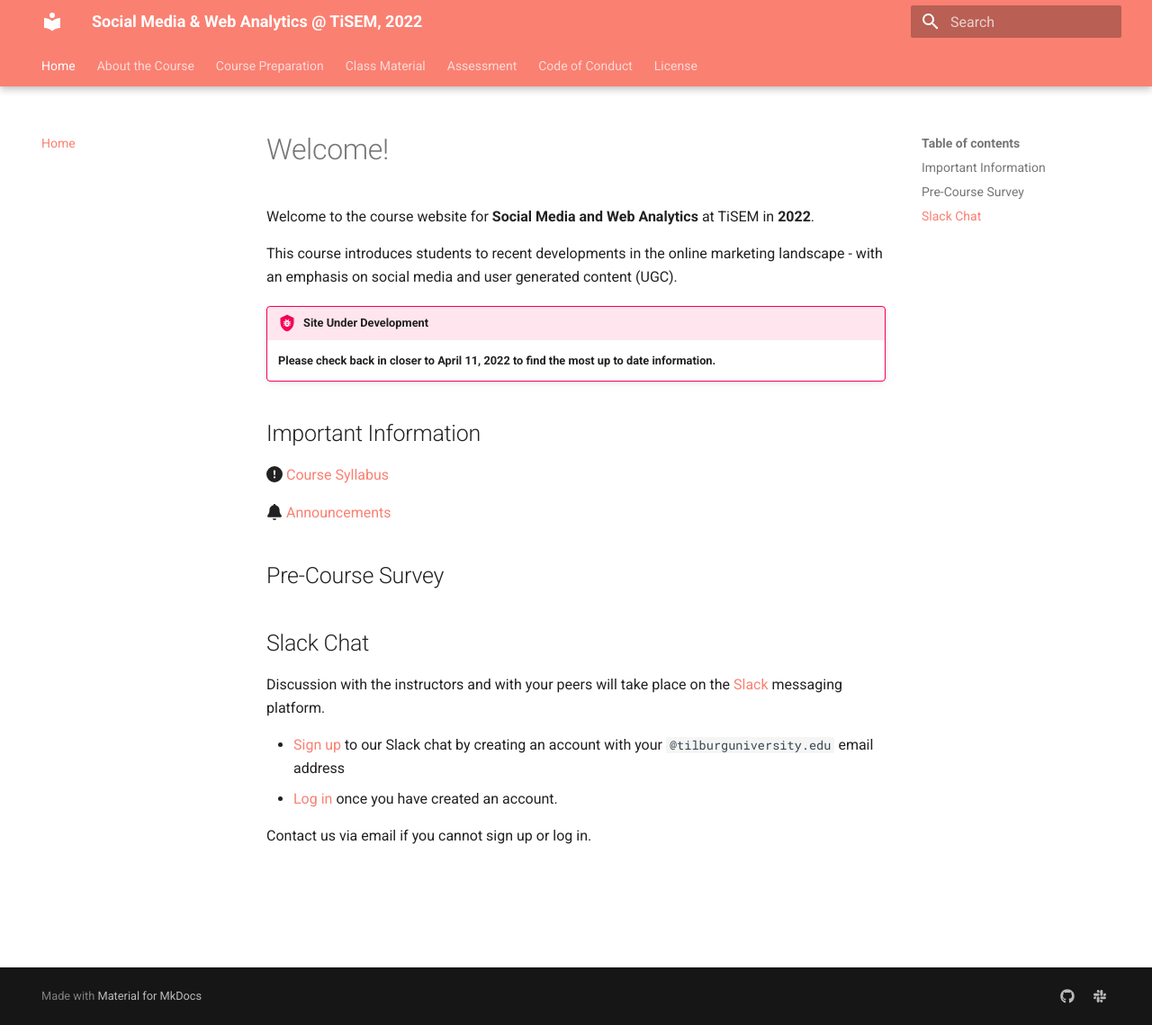
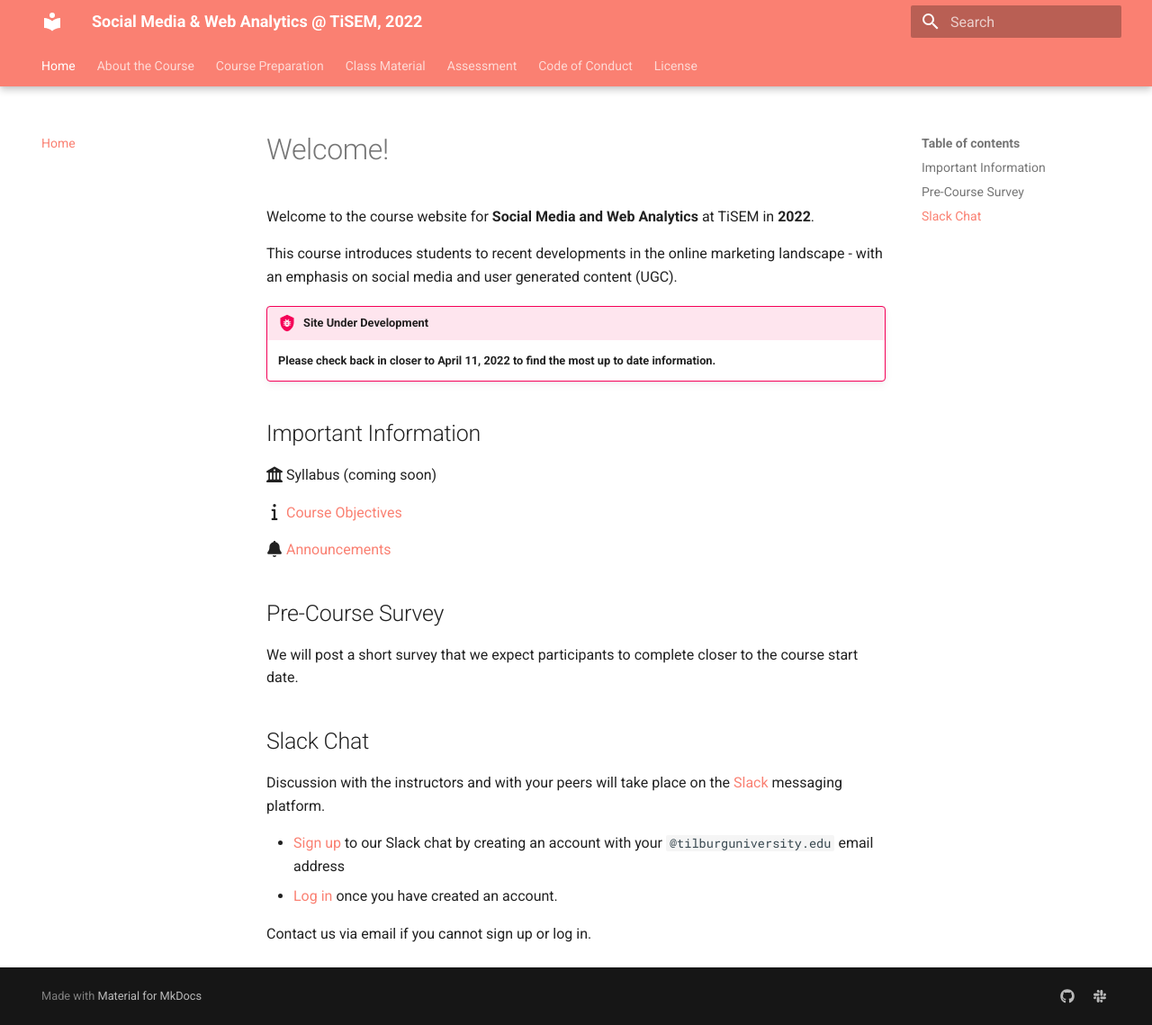
Before and after one commit to tisem-digital-marketing/2022-smwa, an MkDocs documentation site: the page built from docs/index.md, in a window 1280 px wide and 1139 px high. Shown: the whole window at 90% size. Built offline with MkDocs 1.6.1 and Material for MkDocs 9.7.7, drawn with Linux system fonts in a browser that asks for light colours.

Commit message:
update home page

```diff
--- a/docs/index.md
+++ b/docs/index.md
@@ -11,13 +11,15 @@ This course introduces students to recent developments in the online marketing l
 
 ## Important Information
 
-:fontawesome-solid-circle-exclamation: [Course Syllabus](assets/syllabus.pdf)
+:fontawesome-solid-building-columns: Syllabus (coming soon) <!---[Course Syllabus](assets/syllabus.pdf) --->
+
+:fontawesome-solid-info: [Course Objectives](about/course_objectives)
 
 :fontawesome-solid-bell: [Announcements](about/announcements)
 
 ## Pre-Course Survey
 
-<!-- We will post a short survey that we expect participants to complete closer to the course start date. -->
+We will post a short survey that we expect participants to complete closer to the course start date.
 <!-- Please fill out the [pre-course survey](https://forms.gle/sqqjx1kmasjH8QHJ7) before the course begins. -->
 
 ## Slack Chat
```
